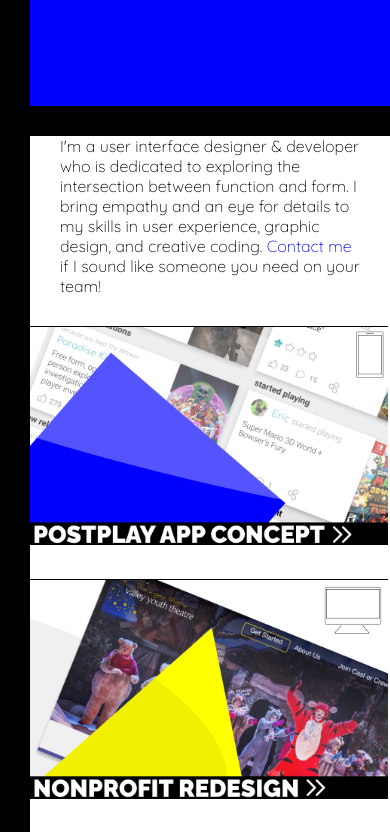
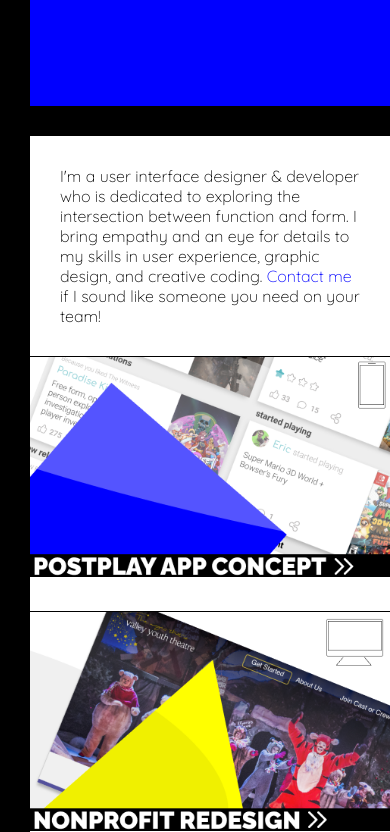
Before and after one commit to itsericsmooth/portfolio, a plain HTML site: page index.html in a window 390 px wide. Shown: the part 1160-1992 px from the top of the page. Drawn offline with Linux system fonts and the light colour scheme.

Commit message:
minor mobile fixes

```diff
--- a/css/style.css
+++ b/css/style.css
@@ -392,11 +392,11 @@ h4 {
       grid-row: 16 / 26;
       justify-self: center;
       margin-right: 0px;
-      margin-top: 30px;
+      margin-top: 60px;
     }
 
     .card {
-      width: calc(100% - 32px);
+      width: calc(100% - 30px);
       margin: 0px 0px 30px 30px;
       border-style: solid none none;
     }
```
